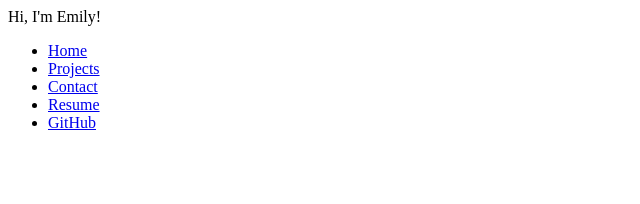
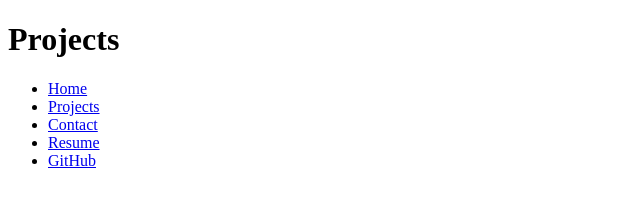
Before and after one commit to emilyyiip/portfolio, a plain HTML site: page projects/index.html in a window 1280 px wide. Shown: the whole page, without its empty margins (0-640 px from the left). Drawn offline with Linux system fonts and the light colour scheme.

Commit message:
Updated titles

```diff
--- a/projects/index.html
+++ b/projects/index.html
@@ -1,7 +1,8 @@
 <!DOCTYPE html>
 <html>
-<head>Hi, I'm Emily!</head>
+<title> Projects</title>
 <body>
+    <h1> Projects</h1>
 <nav>
     <ul>
         <li><a href="../index.html">Home</a></li>
```
Also changed, not shown: contact/index.html (+1 -0 lines), index.html (+1 -1 lines), resume/index.html (+1 -0 lines), 1 other file.
